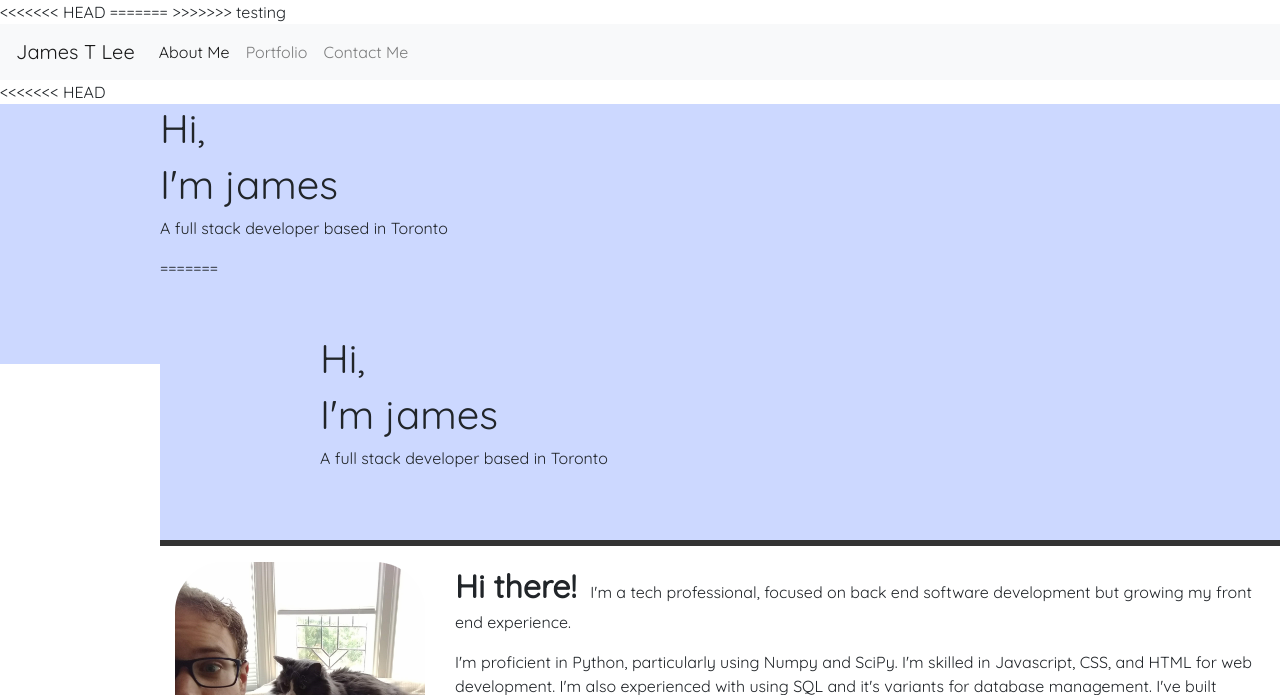
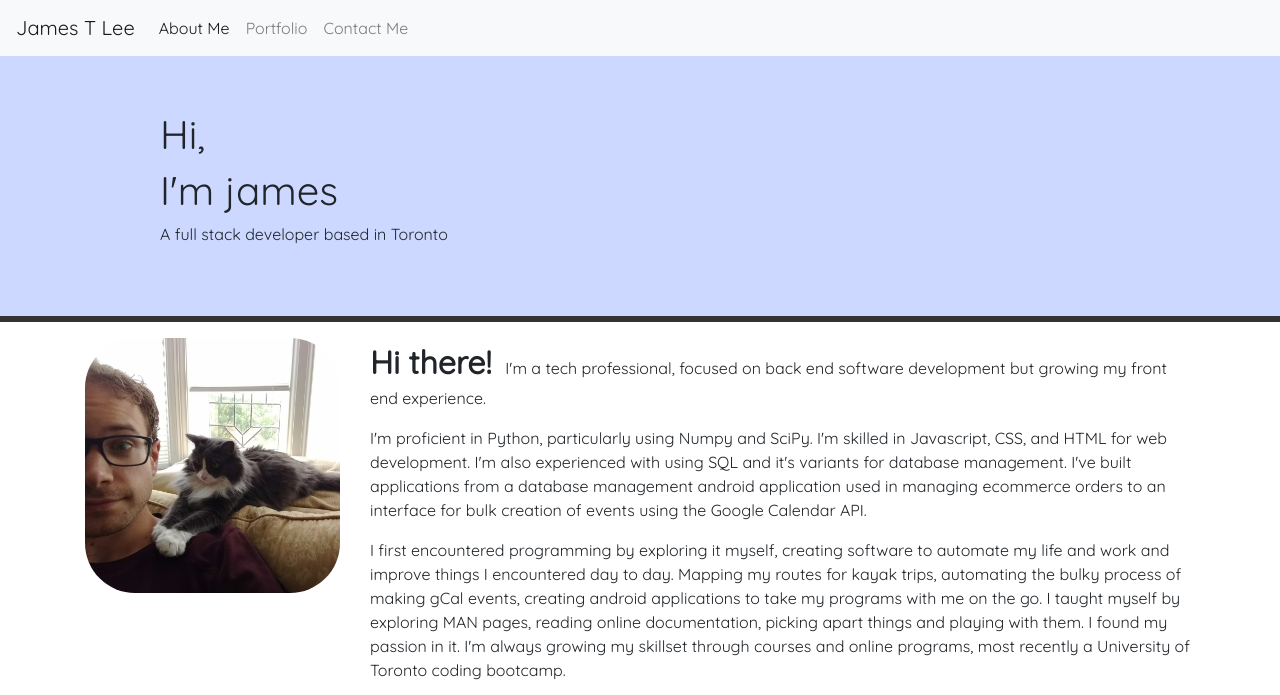
Before and after one commit to titanian229/jamesdeveloping, a plain HTML site: page index.html in a window 1280 px wide. Shown: the top 695 px of the page. Drawn offline with nearby package versions, Linux system fonts and the light colour scheme.

Commit message:
Merge complete

```diff
--- a/index.html
+++ b/index.html
@@ -35,14 +35,10 @@
 
         <meta property="og:title" content="James Lee" />
         <meta property="og:type" content="website" />
-<<<<<<< HEAD
         <meta
             property="og:url"
             content="https://titanian229.github.io/jamesdeveloping/index.html"
         />
-=======
-        <meta property="og:url" content="https://titanian229.github.io/homework08/index.html" />
->>>>>>> testing
         <meta
             property="og:image"
             content="https://titanian229.github.io/jamesdeveloping/assets/jamesimg.jpg"
@@ -82,14 +78,6 @@
                 </ul>
             </div>
         </nav>
-<<<<<<< HEAD
-        <div id="container">
-            <div id="header">
-                <div>
-                    <h1>Hi,</h1>
-                    <h1>I'm james</h1>
-                    <p>A full stack developer based in Toronto</p>
-=======
         <div id="header" class="d-flex">
             <div class="align-self-center">
                 <h1>Hi,</h1>
@@ -427,7 +415,6 @@
                             </div>
                         </div>
                     </div>
->>>>>>> testing
                 </div>
             </div>
             <div id="contact-me" class="d-none">
```
